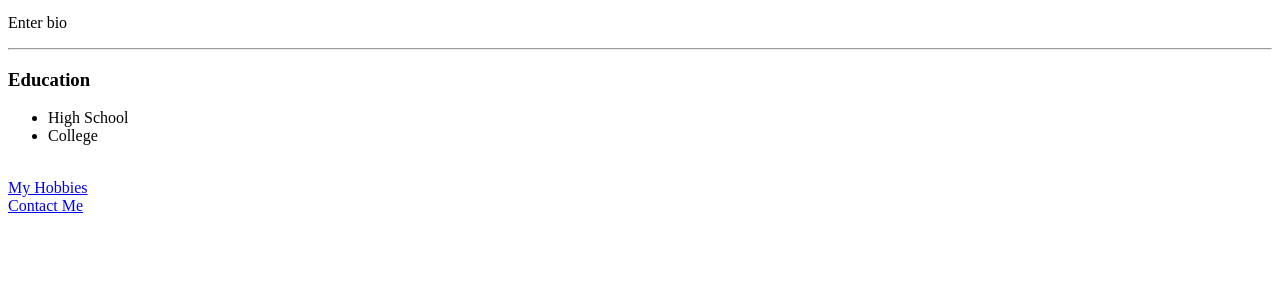
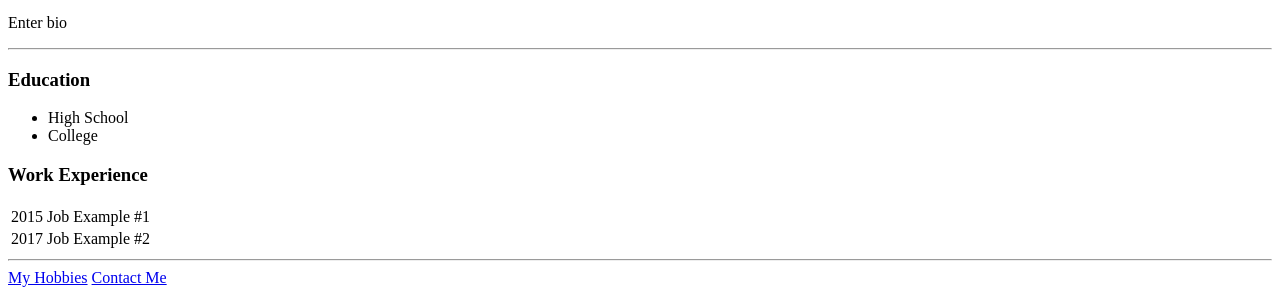
Before and after one commit to The-HMI-Guy/WebDevelopment-HTML, a plain HTML site: page Personal Site/index.html in a window 1280 px wide. Shown: the part 674-969 px from the top of the page. Before the commit the page ends 897 px from the top, so only its background shows below. Drawn offline with Linux system fonts and the light colour scheme.

Commit message:
table, table row, and table data

```diff
--- a/Personal Site/index.html
+++ b/Personal Site/index.html
@@ -25,9 +25,20 @@
       <li>High School</li>
       <li>College</li>
     </ul>
-    <br />
+    <h3>Work Experience</h3>
+    <p></p>
+    <table>
+      <tr>
+        <td>2015</td>
+        <td>Job Example #1</td>
+      </tr>
+      <tr>
+        <td>2017</td>
+        <td>Job Example #2</td>
+      </tr>
+    </table>
+    <hr />
     <a href="hobbies.html">My Hobbies</a>
-    <br />
     <a href="contact.html">Contact Me</a>
   </body>
 </html>
```
